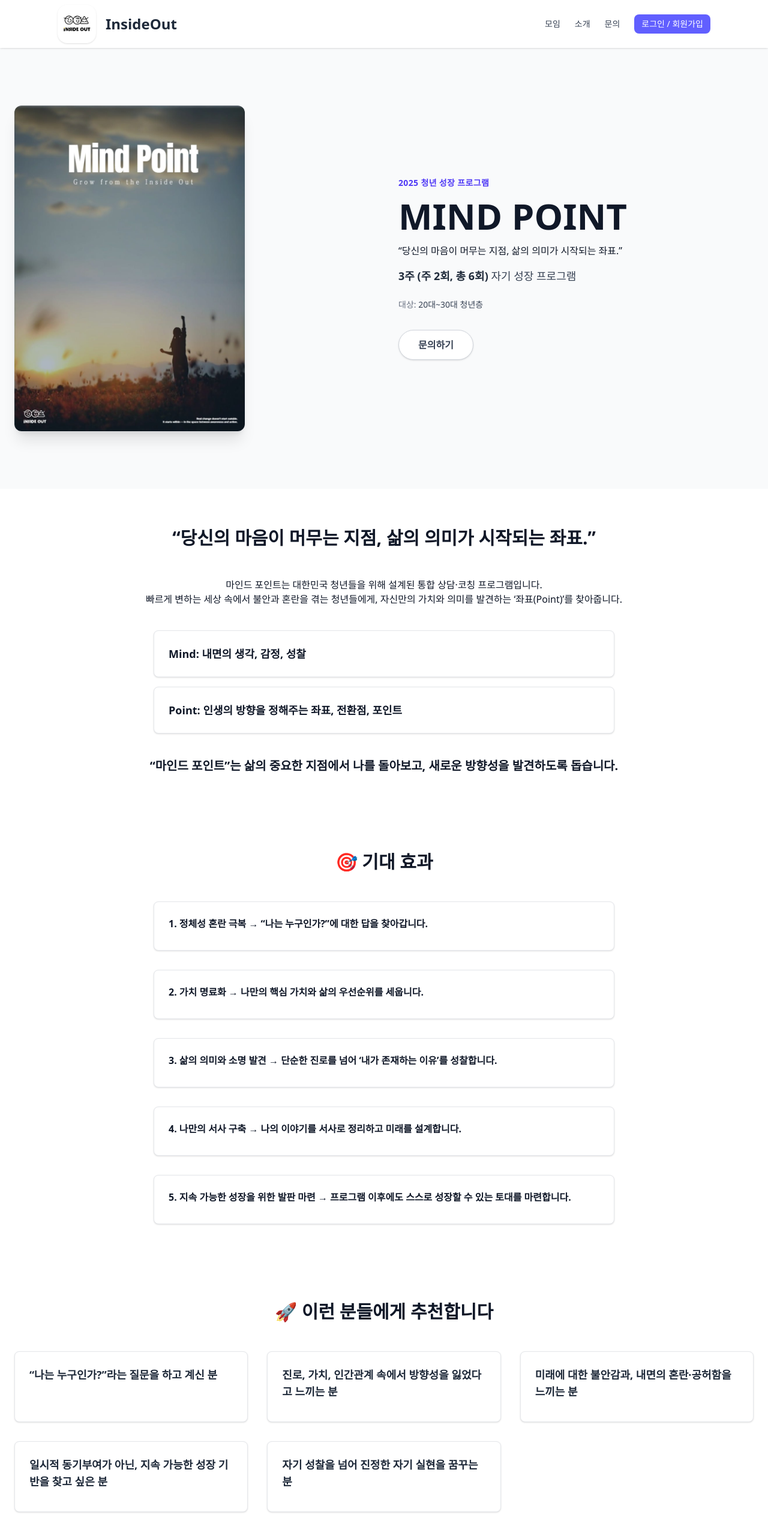
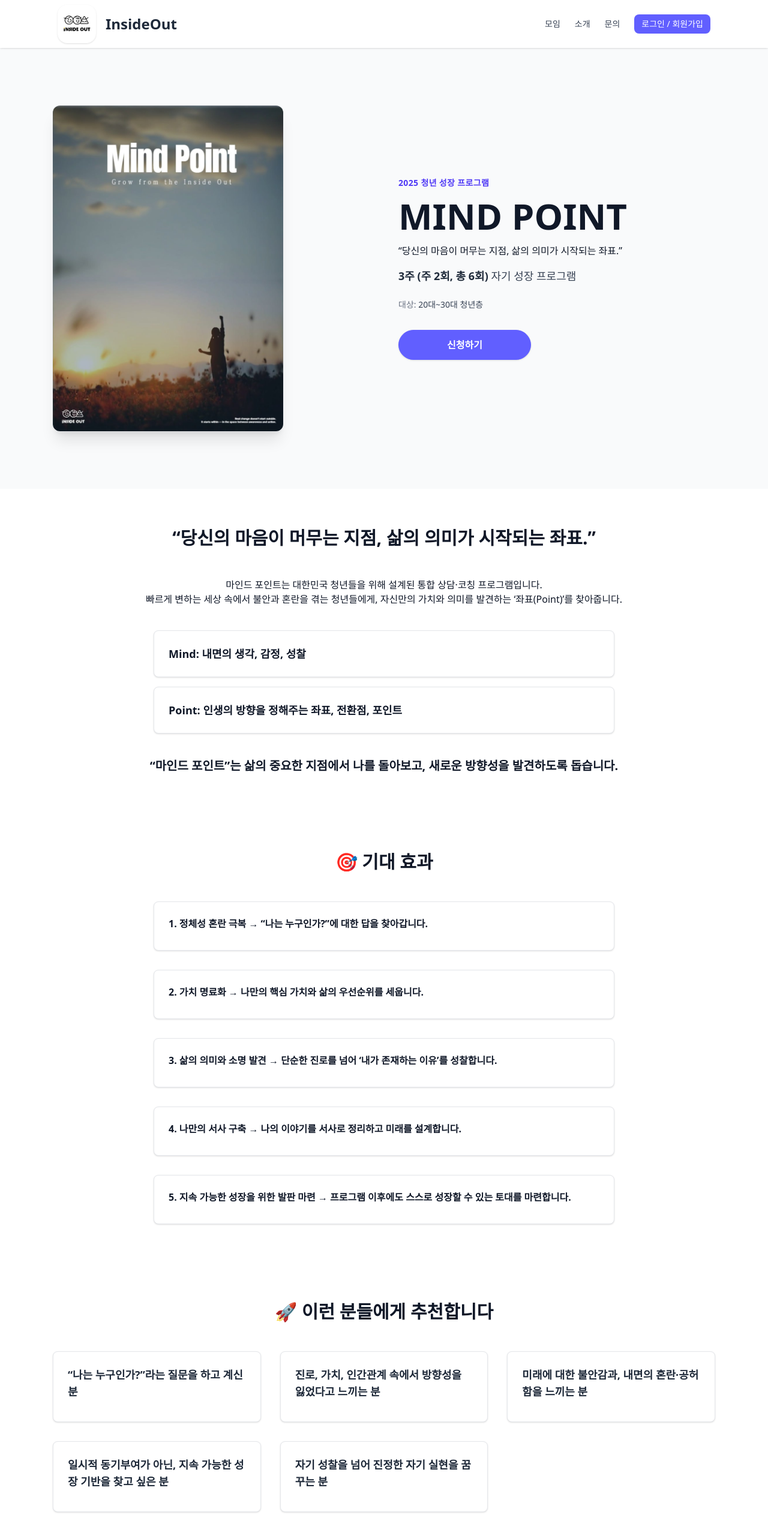
Before and after one commit to whoiam1111/insideout, a Next.js app: page /moim/mindpoint in a window 1280 px wide. Shown: the top 2566 px of the page at 60% size. Built offline with nearby package versions, Linux system fonts and the light colour scheme; no server answers.

Commit message:
Fix: Mind point page

```diff
--- a/src/app/moim/mindpoint/page.tsx
+++ b/src/app/moim/mindpoint/page.tsx
@@ -1,6 +1,7 @@
 "use client";
 
 import Image from "next/image";
+import Link from "next/link";
 import { useState } from "react"; // FAQ 아코디언 기능을 위해 useState 추가
 
 export default function MindPointPage() {
@@ -89,7 +90,7 @@
         <div className="min-h-screen font-sans text-gray-900">
             {/* Hero Section */}
             <section className="py-16 md:py-24 bg-gray-50">
-                <div className="max-w-7xl mx-auto px-6 grid md:grid-cols-2 gap-12 items-center">
+                <div className="max-w-6xl mx-auto px-6 grid md:grid-cols-2 gap-12 items-center">
                     {/* Left - Poster */}
                     <div className="flex justify-center md:justify-start">
                         <div className="relative w-full max-w-sm rounded-xl overflow-hidden shadow-xl ring-1 ring-gray-200/50">
@@ -130,12 +131,13 @@
                             </span>
                         </p>
                         <div className="flex flex-col sm:flex-row justify-center md:justify-start gap-4">
-                            <button
-                                className="px-8 py-3 border border-gray-300 text-gray-700 font-semibold rounded-full bg-white shadow-sm
-                            hover:bg-gray-50 transform hover:-translate-y-1 transition-all duration-300 cursor-pointer"
+                            <Link
+                                href={"https://www.latpeed.com/products/DOKgG"}
+                                className="px-20 py-3 border border-indigo-500 text-white font-semibold rounded-full bg-indigo-500 shadow-sm
+                            hover:bg-indigo-600 transform hover:-translate-y-1 transition-all duration-300 cursor-pointer"
                             >
-                                문의하기
-                            </button>
+                                신청하기
+                            </Link>
                         </div>
                     </div>
                 </div>
@@ -143,7 +145,7 @@
 
             {/* Introduction Section */}
             <section className="py-16 bg-white">
-                <div className="max-w-7xl mx-auto px-6">
+                <div className="max-w-6xl mx-auto px-6">
                     <h2 className="text-xl md:text-3xl font-bold text-gray-900 text-center mb-12">
                         “당신의 마음이 머무는 지점, 삶의 의미가 시작되는 좌표.”
                     </h2>
@@ -175,7 +177,7 @@
 
             {/* Expectation Section */}
             <section className="py-16 bg-white">
-                <div className="max-w-7xl mx-auto px-6">
+                <div className="max-w-6xl mx-auto px-6">
                     <h2 className="text-2xl md:text-3xl font-bold text-gray-900 text-center mb-8 md:mb-12">
                         🎯 기대 효과
                     </h2>
@@ -196,7 +198,7 @@
 
             {/* Recommend Section */}
             <section className="py-16 bg-white">
-                <div className="max-w-7xl mx-auto px-6">
+                <div className="max-w-6xl mx-auto px-6">
                     <h2 className="text-2xl md:text-3xl font-bold text-gray-900 text-center mb-8 md:mb-12">
                         🚀 이런 분들에게 추천합니다
                     </h2>
@@ -218,7 +220,7 @@
 
             {/* Session Program Section */}
             <section className="py-16 bg-white">
-                <div className="max-w-7xl mx-auto px-6">
+                <div className="max-w-6xl mx-auto px-6">
                     <h2 className="text-2xl md:text-3xl font-bold text-gray-900 text-center mb-8 md:mb-12">
                         📚 회차별 프로그램 구성
                     </h2>
@@ -249,7 +251,7 @@
 
             {/* FAQ Section */}
             <section className="py-16 bg-gray-50">
-                <div className="max-w-7xl mx-auto px-6">
+                <div className="max-w-6xl mx-auto px-6">
                     <h2 className="text-2xl md:text-3xl font-bold text-gray-900 text-center mb-8 md:mb-12">
                         ⁉️ 자주 묻는 질문
                     </h2>
@@ -297,7 +299,7 @@
 
             {/* CTA Section */}
             <section className="py-16 bg-white">
-                <div className="max-w-7xl mx-auto px-6">
+                <div className="max-w-6xl mx-auto px-6">
                     <h2 className="text-2xl md:text-3xl font-bold text-gray-900 text-center mb-8 md:mb-12">
                         📍 마인드 포인트에서 만나는 변화와 성장의 여정
                     </h2>
@@ -316,12 +318,13 @@
                         찾아보세요.
                     </div>
                     <div className="flex justify-center">
-                        <button
+                        <Link
+                            href={"https://www.latpeed.com/products/DOKgG"}
                             className="bg-indigo-500 px-20 py-3 border border-gray-300 text-white font-semibold rounded-full shadow-sm
-                          hover:bg-indigo-600 transform hover:-translate-y-1 transition-all duration-300 cursor-pointer"
+                        hover:bg-indigo-600 transform hover:-translate-y-1 transition-all duration-300 cursor-pointer"
                         >
                             신청하기
-                        </button>
+                        </Link>
                     </div>
                 </div>
             </section>
--- a/src/app/page.tsx
+++ b/src/app/page.tsx
@@ -36,6 +36,7 @@
     const [recommendedPrograms, setRecommendedPrograms] = useState<Program[]>(
         []
     );
+    const [shortPrograms, setShortPrograms] = useState<Program[]>([]);
     const [categories, setCategories] = useState<CategoryItem[]>([]);
     const [banners, setBanners] = useState<BannerItem[]>([]);
     const [bannerIndex, setBannerIndex] = useState(0);
@@ -54,6 +55,21 @@
         } catch (err) {
             console.error("[Supabase Fetch Error]", err);
             setRecommendedPrograms([]);
+        }
+    };
+
+    const fetchShortPrograms = async () => {
+        try {
+            const { data, error } = await supabase
+                .from("programs")
+                .select()
+                .eq("duration_type", "단기")
+                .order("created_at", { ascending: false });
+            if (error) throw error;
+            if (data) setShortPrograms(data as Program[]);
+        } catch (err) {
+            console.error("[Supabase Fetch Error]", err);
+            setShortPrograms([]);
         }
     };
 
@@ -87,6 +103,7 @@
 
     useEffect(() => {
         fetchPrograms();
+        fetchShortPrograms();
         fetchCategories();
         fetchBanners();
     }, []);
@@ -147,7 +164,7 @@
                             {banners.map((banner) => (
                                 <Link
                                     key={banner.id}
-                                    href={banner.link}
+                                    href={`moim/${banner.link}`}
                                     className="w-full flex-shrink-0"
                                 >
                                     <img
@@ -321,7 +338,7 @@
                 </div>
             </section>
 
-            {/* 최신 프로그램 그리드 */}
+            {/* 단기 프로그램 그리드 */}
             <section className="max-w-6xl mx-auto px-4 sm:px-6 lg:px-8 py-12">
                 <div className="mb-10">
                     <div className="flex justify-between items-center mb-6">
@@ -336,7 +353,7 @@
                         </Link>
                     </div>
                     <div className="grid grid-cols-1 sm:grid-cols-2 md:grid-cols-3 gap-6">
-                        {recommendedPrograms.slice(0, 6).map((prog) => (
+                        {shortPrograms.slice(0, 6).map((prog) => (
                             <Link
                                 href={`/moim/${prog.id}`}
                                 key={prog.id}
```
Also changed, not shown: 1 other file (tests, documents, lock files or other folders).
